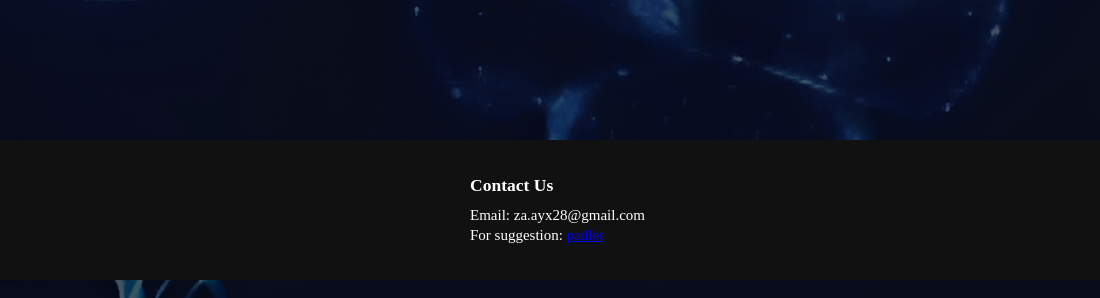
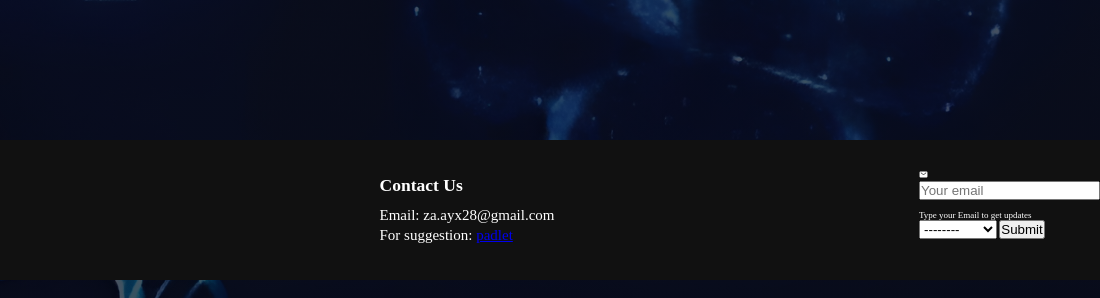
Before and after one commit to BIOHS/G11, a plain HTML site: page index.html in a window 1280 px wide. Shown: the part 502-800 px from the top of the page, 180-1280 px from the left. Drawn offline with nearby package versions, Linux system fonts and the light colour scheme.

Commit message:
Update index.html

```diff
--- a/index.html
+++ b/index.html
@@ -39,13 +39,40 @@
         <div class="row">
             <div class="col">
                 <img src="Logo.png" height="45" class="logo"><br><br><br><br>
-            </div>
+                       </div>
             <div class="col">
                 <h3> Contact Us </h3>
                 <p class="email-id">Email: za.ayx28@gmail.com</p>
                 <p class="padlet">For suggestion: <a href="https://padlet.com/zaayx28/BIOHS_SPHERE" target="_blank">padlet</a></p>
             </div>
+            <form method="post" action="https://script.google.com/macros/s/AKfycbx3TwJ23qck63RW6zYBmFbAn4hfIEOCBTXkakrOtfCG1Qw_kdeg2CyOX2knAd3A3DBH/exec" name="notif" id="notif">
+            <div class="input-box">
+              <span class="icon">
+                <ion-icon name="mail"></ion-icon>
+              </span>
+              <input type="email" placeholder="Your email" name="Email" id="emails">
+              <br><br><label> Type your Email to get updates</label><br>
+              <select name="Grade" id="GE" placeholder="Choose your grade">
+              <option value="ge">--------</option>
+              <option value="11">Grade 11</option>
+              <option value="12">Grade 12</option>
+              </select>
+              <button class="btn" type="submit">Submit</button>
+            </div>
+            </form>
         </div>
+        <script>
+		    const scriptURL = 'https://script.google.com/macros/s/AKfycbx3TwJ23qck63RW6zYBmFbAn4hfIEOCBTXkakrOtfCG1Qw_kdeg2CyOX2knAd3A3DBH/exec'
+	    	const form = document.forms['notif']
+
+	        form.addEventListener('btn', e => {
+			  e.preventDefault()
+		      fetch(scriptURL, { method: 'POST', body: new FormData(form)})
+	        	.then(response => console.log('Success!',response))
+		        .catch(error => console.error('Error!', error.message))
+		    })
+          </script>
+        <script type="module" src="https://unpkg.com/ionicons@5.5.2/dist/ionicons/ionicons.esm.js"></script>
         <div class="bottom.bar"></div>
     </footer>
   </html>
```
